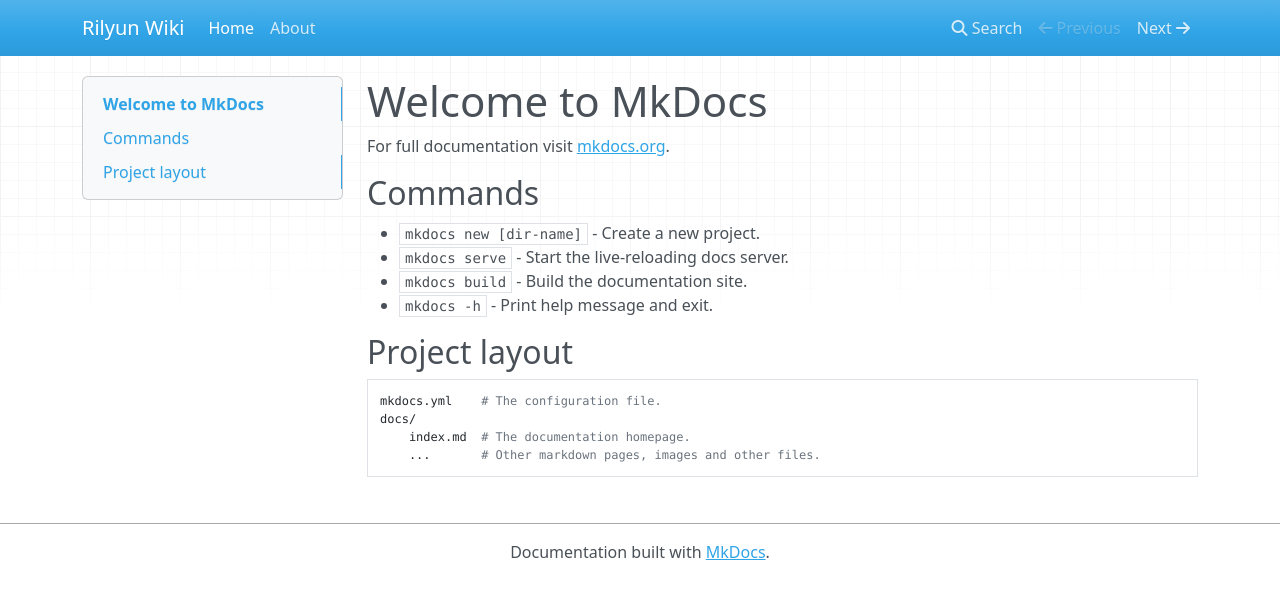
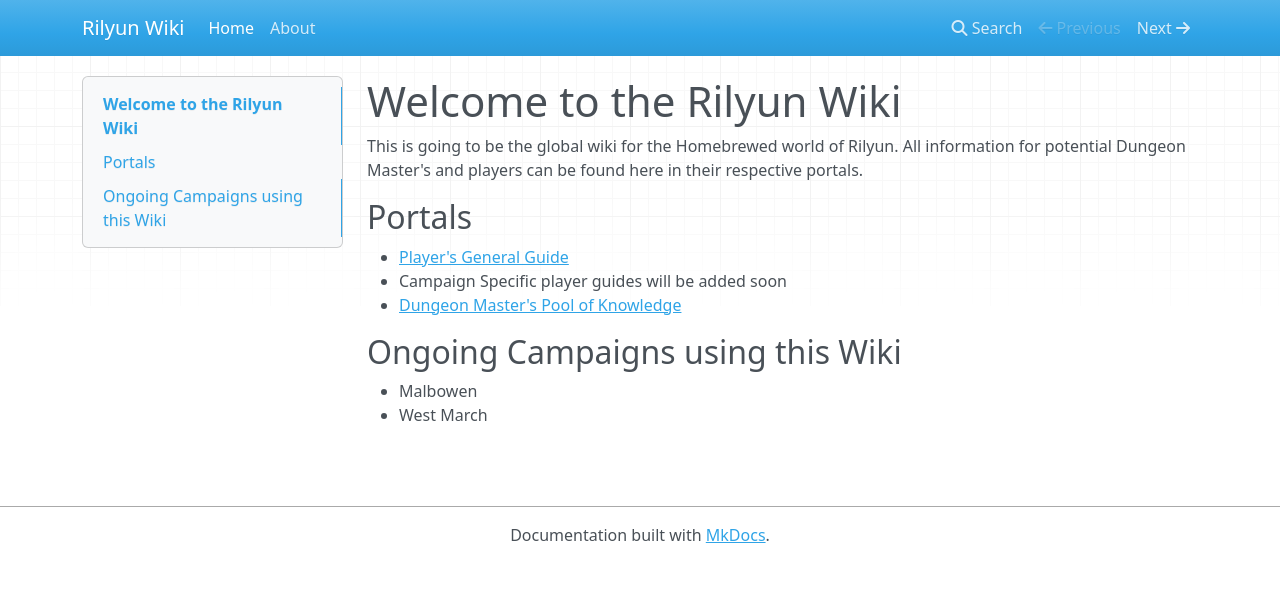
Before and after one commit to sithyrys522/Rilyun-Wiki, an MkDocs documentation site: the page built from docs/index.md, in a window 1280 px wide. Shown: the top 599 px of the page. Built offline with MkDocs 1.6.1, drawn with Linux system fonts in a browser that asks for light colours; nearby versions of some CDN libraries.

Commit message:
Updated index and added general guide - Removed generic mkdocs boilerplate from index + Added wiki specific content to index as well as a few links to players   guide and DMs guide + Added players guide page with all info from lore lv 0

```diff
--- a/docs/index.md
+++ b/docs/index.md
@@ -1,17 +1,11 @@
-# Welcome to MkDocs
+# Welcome to the Rilyun Wiki
+This is going to be the global wiki for the Homebrewed world of Rilyun. All information for potential Dungeon Master's and players can be found here in their respective portals.
 
-For full documentation visit [mkdocs.org](https://www.mkdocs.org).
+## Portals
+- [Player's General Guide](general-guide.md)
+- Campaign Specific player guides will be added soon
+- [Dungeon Master's Pool of Knowledge](dm-guide.md)
 
-## Commands
-
-* `mkdocs new [dir-name]` - Create a new project.
-* `mkdocs serve` - Start the live-reloading docs server.
-* `mkdocs build` - Build the documentation site.
-* `mkdocs -h` - Print help message and exit.
-
-## Project layout
-
-    mkdocs.yml    # The configuration file.
-    docs/
-        index.md  # The documentation homepage.
-        ...       # Other markdown pages, images and other files.
+## Ongoing Campaigns using this Wiki
+- Malbowen
+- West March
```
Also changed, not shown: docs/general-guide.md (added, +96 -0 lines).
